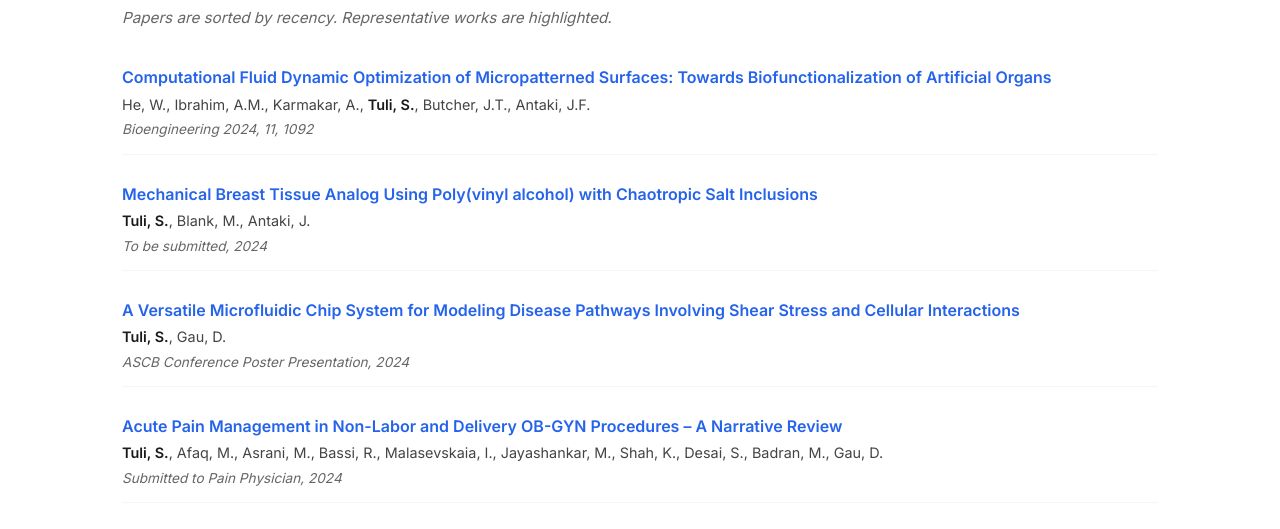
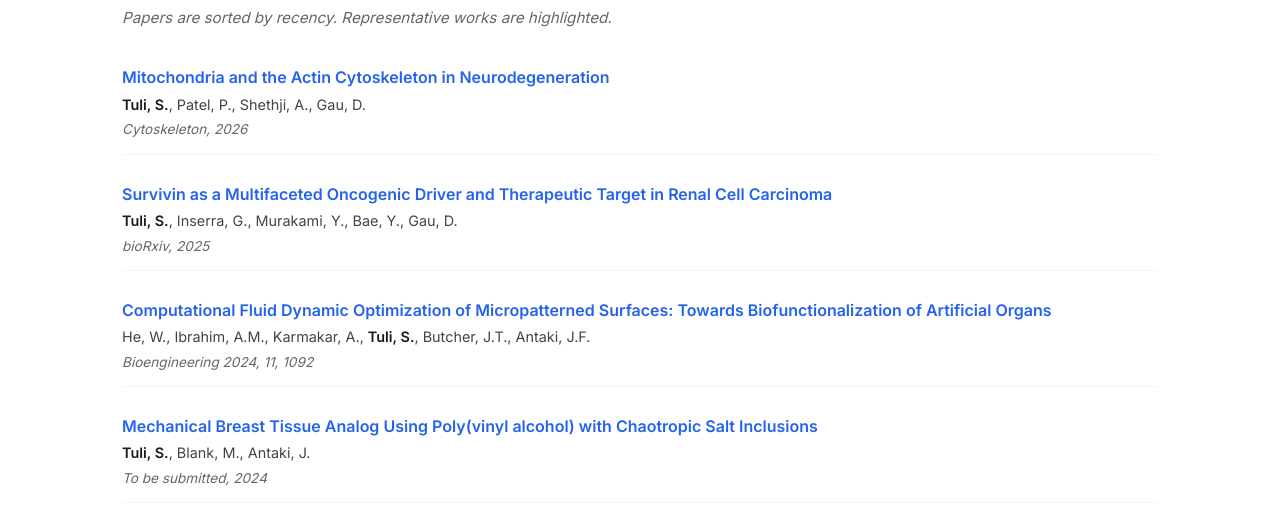
Before and after one commit to shivani-tuli/shivanituli.com, a plain HTML site: page publications.html in a window 1280 px wide. Shown: the part 252-781 px from the top of the page. Drawn offline with Linux system fonts and the light colour scheme.

Commit message:
Add publications from Google Scholar: Cytoskeleton 2026 and bioRxiv 2025

```diff
--- a/publications.html
+++ b/publications.html
@@ -19,6 +19,28 @@
             <section class="publications-section">
                 <h2 class="section-title page-title" style="margin-top: 0;">Publications</h2>
                 <p class="pub-subtitle">Papers are sorted by recency. Representative works are highlighted.</p>
+
+                <div class="pub-item">
+                    <div class="pub-title">
+                        <a href="https://doi.org/10.1002/cm.70095" target="_blank">Mitochondria and the Actin
+                            Cytoskeleton in Neurodegeneration</a>
+                    </div>
+                    <div class="pub-authors">
+                        <strong>Tuli, S.</strong>, Patel, P., Shethji, A., Gau, D.
+                    </div>
+                    <div class="pub-venue">Cytoskeleton, 2026</div>
+                </div>
+
+                <div class="pub-item">
+                    <div class="pub-title">
+                        <a href="https://doi.org/10.1101/2025.09.02.673805" target="_blank">Survivin as a Multifaceted
+                            Oncogenic Driver and Therapeutic Target in Renal Cell Carcinoma</a>
+                    </div>
+                    <div class="pub-authors">
+                        <strong>Tuli, S.</strong>, Inserra, G., Murakami, Y., Bae, Y., Gau, D.
+                    </div>
+                    <div class="pub-venue">bioRxiv, 2025</div>
+                </div>
 
                 <div class="pub-item">
                     <div class="pub-title">
```
